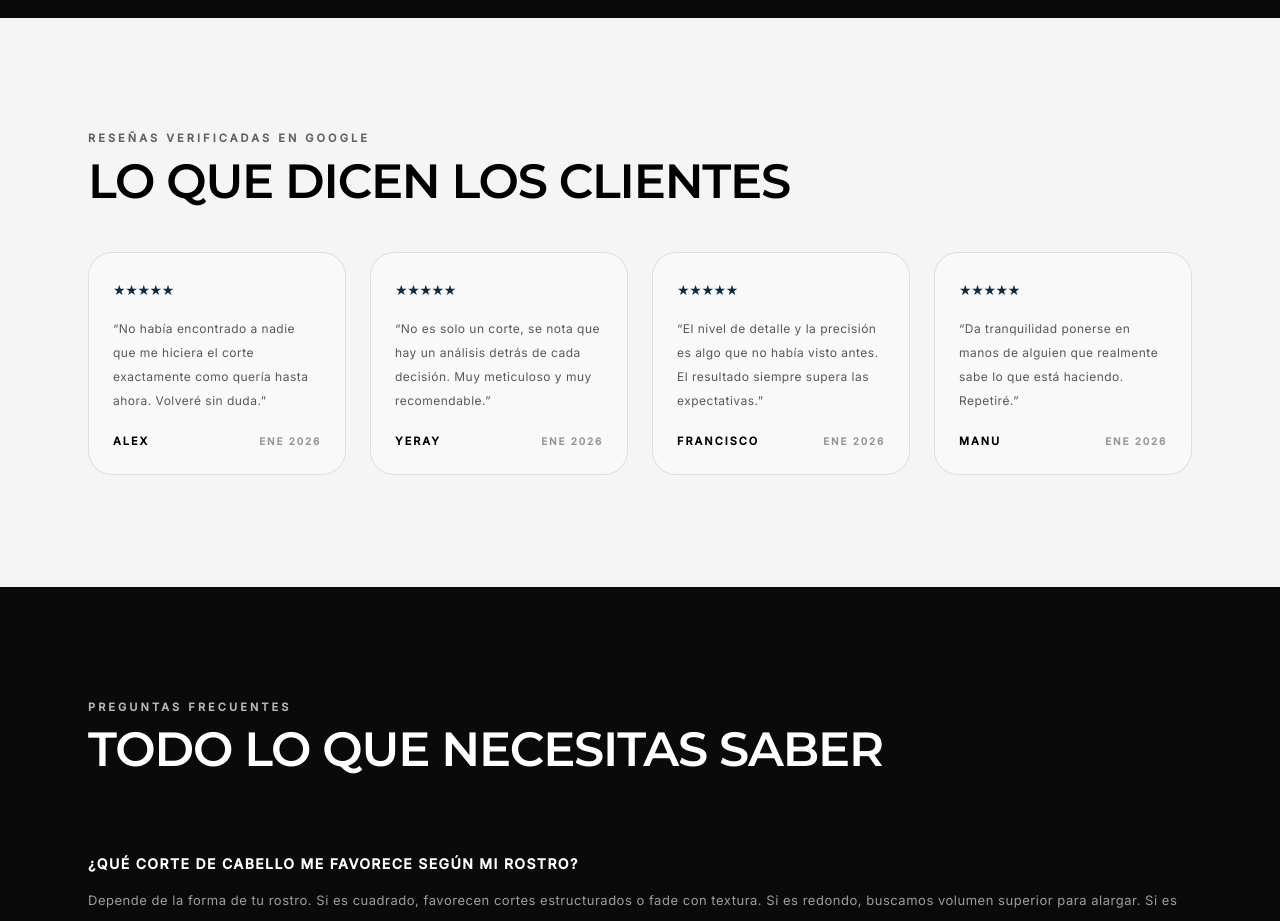
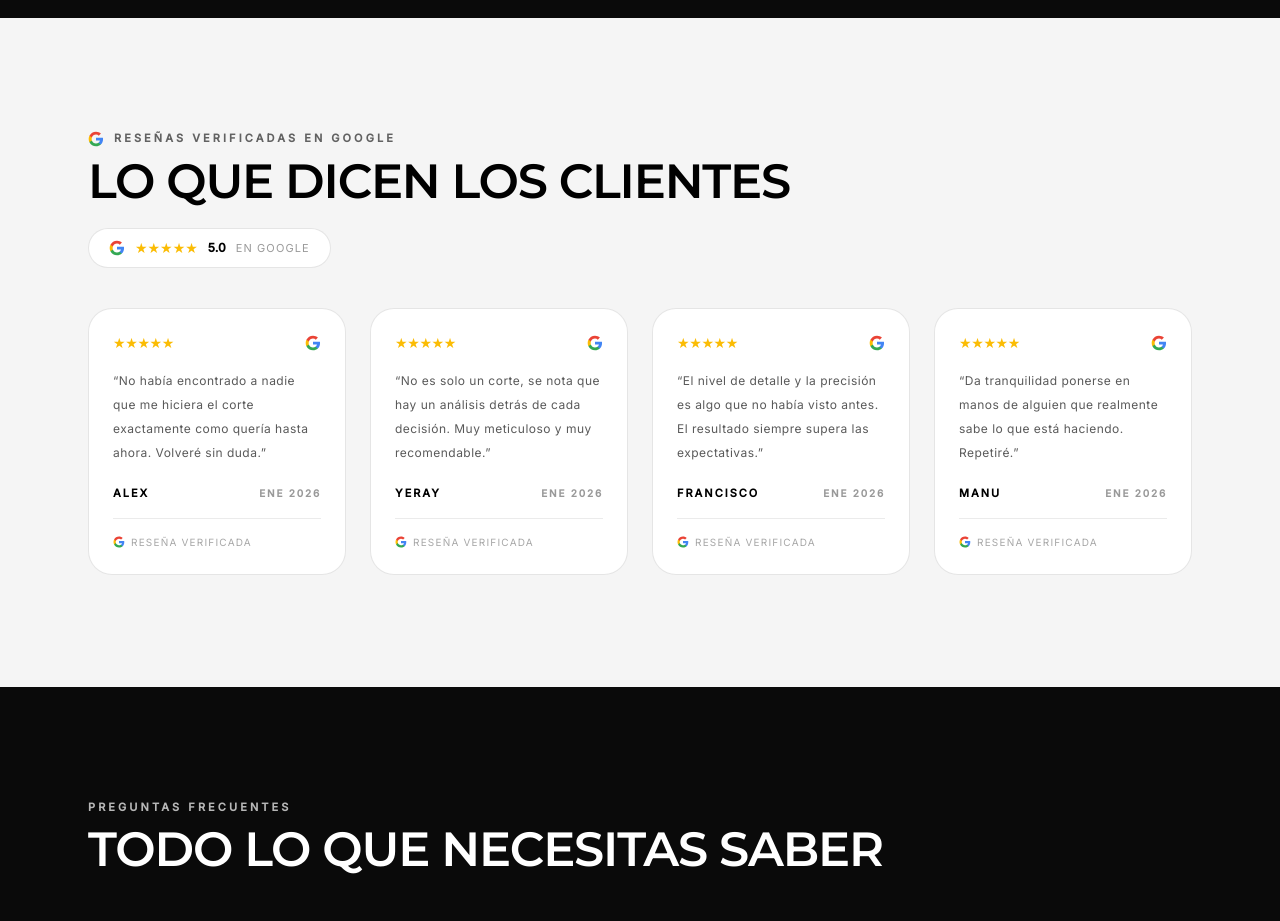
Before and after one commit to BrunoMarconi/Luxury_barber, a Next.js app: page /corte-de-pelo-hombre-marbella in a window 1280 px wide. Shown: the part 5820-6741 px from the top of the page. Built offline with nearby package versions, Linux system fonts and the light colour scheme; no server answers.

Commit message:
feat: Google branding en secciones de reseñas (logo, badge 5.0, verificado)

```diff
--- a/app/arreglo-de-barba-marbella/BarbaClient.tsx
+++ b/app/arreglo-de-barba-marbella/BarbaClient.tsx
@@ -63,9 +63,20 @@ const REVIEWS = [
 
 function Stars({ n = 5 }: { n?: number }) {
   return (
-    <span className="text-[#0F2A44] tracking-tight text-sm">
+    <span className="text-[#FBBC04] tracking-tight text-sm">
       {"★".repeat(n)}
     </span>
+  );
+}
+
+function GoogleG({ className = "w-4 h-4" }: { className?: string }) {
+  return (
+    <svg viewBox="0 0 24 24" className={className} xmlns="http://www.w3.org/2000/svg">
+      <path d="M22.56 12.25c0-.78-.07-1.53-.2-2.25H12v4.26h5.92c-.26 1.37-1.04 2.53-2.21 3.31v2.77h3.57c2.08-1.92 3.28-4.74 3.28-8.09z" fill="#4285F4"/>
+      <path d="M12 23c2.97 0 5.46-.98 7.28-2.66l-3.57-2.77c-.98.66-2.23 1.06-3.71 1.06-2.86 0-5.29-1.93-6.16-4.53H2.18v2.84C3.99 20.53 7.7 23 12 23z" fill="#34A853"/>
+      <path d="M5.84 14.09c-.22-.66-.35-1.36-.35-2.09s.13-1.43.35-2.09V7.07H2.18C1.43 8.55 1 10.22 1 12s.43 3.45 1.18 4.93l2.85-2.22.81-.62z" fill="#FBBC05"/>
+      <path d="M12 5.38c1.62 0 3.06.56 4.21 1.64l3.15-3.15C17.45 2.09 14.97 1 12 1 7.7 1 3.99 3.47 2.18 7.07l3.66 2.84c.87-2.6 3.3-4.53 6.16-4.53z" fill="#EA4335"/>
+    </svg>
   );
 }
 
@@ -489,21 +500,35 @@ export default function BarbaClient({ googleReviews = [] }: { googleReviews?: Go
       <section className="bg-[#F5F5F5] py-24 lg:py-32">
         <div className="mx-auto max-w-6xl px-6">
           <FadeUp>
-            <p className="text-[11px] font-semibold uppercase tracking-[0.28em] text-black/60">
-              Reseñas verificadas en Google
-            </p>
+            <div className="flex items-center gap-2.5">
+              <GoogleG className="w-4 h-4 shrink-0" />
+              <p className="text-[11px] font-semibold uppercase tracking-[0.28em] text-black/60">
+                Reseñas verificadas en Google
+              </p>
+            </div>
           </FadeUp>
           <FadeUp delay={0.05}>
             <h2 className="mt-3 text-[36px] font-semibold uppercase leading-[0.95] tracking-tight sm:text-[48px]">
               Lo que dice la gente
             </h2>
           </FadeUp>
+          <FadeUp delay={0.08}>
+            <div className="mt-6 inline-flex items-center gap-2.5 rounded-full border border-black/10 bg-white px-5 py-2.5">
+              <GoogleG className="w-4 h-4 shrink-0" />
+              <span className="text-[#FBBC04] text-sm leading-none">★★★★★</span>
+              <span className="text-[12px] font-semibold text-black">5.0</span>
+              <span className="text-[11px] text-black/40 uppercase tracking-[0.1em]">en Google</span>
+            </div>
+          </FadeUp>
 
-          <div className="mt-12 grid gap-6 sm:grid-cols-2 lg:grid-cols-4">
+          <div className="mt-10 grid gap-6 sm:grid-cols-2 lg:grid-cols-4">
             {reviews.map((r, i) => (
-              <FadeUp key={r.id} delay={i * 0.06} className="rounded-3xl border border-black/10 bg-white/40 p-6 backdrop-blur">
-                <Stars n={r.rating} />
-                <p className="mt-4 text-[12px] leading-6 tracking-[0.04em] text-black/65">
+              <FadeUp key={r.id} delay={i * 0.06} className="rounded-3xl border border-black/10 bg-white p-6 flex flex-col">
+                <div className="flex items-start justify-between">
+                  <Stars n={r.rating} />
+                  <GoogleG className="w-4 h-4 shrink-0 mt-0.5" />
+                </div>
+                <p className="mt-4 flex-1 text-[12px] leading-6 tracking-[0.04em] text-black/65">
                   &ldquo;{r.text}&rdquo;
                 </p>
                 <div className="mt-5 flex items-center justify-between">
@@ -513,6 +538,10 @@ export default function BarbaClient({ googleReviews = [] }: { googleReviews?: Go
                   <p className="text-[10px] font-semibold uppercase tracking-[0.18em] text-black/40">
                     {r.date}
                   </p>
+                </div>
+                <div className="mt-4 pt-4 border-t border-black/[0.08] flex items-center gap-1.5">
+                  <GoogleG className="w-3 h-3 shrink-0" />
+                  <span className="text-[10px] tracking-[0.12em] uppercase text-black/35">Reseña verificada</span>
                 </div>
               </FadeUp>
             ))}
--- a/app/corte-de-pelo-hombre-marbella/CorteClient.tsx
+++ b/app/corte-de-pelo-hombre-marbella/CorteClient.tsx
@@ -63,9 +63,20 @@ const REVIEWS = [
 
 function Stars({ n = 5 }: { n?: number }) {
   return (
-    <span className="text-[#0F2A44] tracking-tight text-sm">
+    <span className="text-[#FBBC04] tracking-tight text-sm">
       {"★".repeat(n)}
     </span>
+  );
+}
+
+function GoogleG({ className = "w-4 h-4" }: { className?: string }) {
+  return (
+    <svg viewBox="0 0 24 24" className={className} xmlns="http://www.w3.org/2000/svg">
+      <path d="M22.56 12.25c0-.78-.07-1.53-.2-2.25H12v4.26h5.92c-.26 1.37-1.04 2.53-2.21 3.31v2.77h3.57c2.08-1.92 3.28-4.74 3.28-8.09z" fill="#4285F4"/>
+      <path d="M12 23c2.97 0 5.46-.98 7.28-2.66l-3.57-2.77c-.98.66-2.23 1.06-3.71 1.06-2.86 0-5.29-1.93-6.16-4.53H2.18v2.84C3.99 20.53 7.7 23 12 23z" fill="#34A853"/>
+      <path d="M5.84 14.09c-.22-.66-.35-1.36-.35-2.09s.13-1.43.35-2.09V7.07H2.18C1.43 8.55 1 10.22 1 12s.43 3.45 1.18 4.93l2.85-2.22.81-.62z" fill="#FBBC05"/>
+      <path d="M12 5.38c1.62 0 3.06.56 4.21 1.64l3.15-3.15C17.45 2.09 14.97 1 12 1 7.7 1 3.99 3.47 2.18 7.07l3.66 2.84c.87-2.6 3.3-4.53 6.16-4.53z" fill="#EA4335"/>
+    </svg>
   );
 }
 
@@ -525,21 +536,35 @@ export default function CorteClient({ googleReviews = [] }: { googleReviews?: Go
       <section className="bg-[#F5F5F5] py-20 lg:py-28">
         <div className="mx-auto max-w-6xl px-6">
           <FadeUp>
-            <p className="text-[11px] font-semibold uppercase tracking-[0.28em] text-black/60">
-              Reseñas verificadas en Google
-            </p>
+            <div className="flex items-center gap-2.5">
+              <GoogleG className="w-4 h-4 shrink-0" />
+              <p className="text-[11px] font-semibold uppercase tracking-[0.28em] text-black/60">
+                Reseñas verificadas en Google
+              </p>
+            </div>
           </FadeUp>
           <FadeUp delay={0.05}>
             <h2 className="mt-3 text-[36px] font-semibold uppercase leading-[0.95] tracking-tight sm:text-[48px]">
               Lo que dicen los clientes
             </h2>
           </FadeUp>
+          <FadeUp delay={0.08}>
+            <div className="mt-6 inline-flex items-center gap-2.5 rounded-full border border-black/10 bg-white px-5 py-2.5">
+              <GoogleG className="w-4 h-4 shrink-0" />
+              <span className="text-[#FBBC04] text-sm leading-none">★★★★★</span>
+              <span className="text-[12px] font-semibold text-black">5.0</span>
+              <span className="text-[11px] text-black/40 uppercase tracking-[0.1em]">en Google</span>
+            </div>
+          </FadeUp>
 
-          <div className="mt-12 grid gap-6 sm:grid-cols-2 lg:grid-cols-4">
+          <div className="mt-10 grid gap-6 sm:grid-cols-2 lg:grid-cols-4">
             {reviews.map((r, i) => (
-              <FadeUp key={r.id} delay={i * 0.06} className="rounded-3xl border border-black/10 bg-white/40 p-6 backdrop-blur">
-                <Stars n={r.rating} />
-                <p className="mt-4 text-[12px] leading-6 tracking-[0.04em] text-black/65">
+              <FadeUp key={r.id} delay={i * 0.06} className="rounded-3xl border border-black/10 bg-white p-6 flex flex-col">
+                <div className="flex items-start justify-between">
+                  <Stars n={r.rating} />
+                  <GoogleG className="w-4 h-4 shrink-0 mt-0.5" />
+                </div>
+                <p className="mt-4 flex-1 text-[12px] leading-6 tracking-[0.04em] text-black/65">
                   &ldquo;{r.text}&rdquo;
                 </p>
                 <div className="mt-5 flex items-center justify-between">
@@ -549,6 +574,10 @@ export default function CorteClient({ googleReviews = [] }: { googleReviews?: Go
                   <p className="text-[10px] font-semibold uppercase tracking-[0.18em] text-black/40">
                     {r.date}
                   </p>
+                </div>
+                <div className="mt-4 pt-4 border-t border-black/[0.08] flex items-center gap-1.5">
+                  <GoogleG className="w-3 h-3 shrink-0" />
+                  <span className="text-[10px] tracking-[0.12em] uppercase text-black/35">Reseña verificada</span>
                 </div>
               </FadeUp>
             ))}
--- a/app/corte-y-barba-premium-marbella/CorteBarbaClient.tsx
+++ b/app/corte-y-barba-premium-marbella/CorteBarbaClient.tsx
@@ -63,9 +63,20 @@ const REVIEWS = [
 
 function Stars({ n = 5 }: { n?: number }) {
   return (
-    <span className="text-[#0F2A44] tracking-tight text-sm">
+    <span className="text-[#FBBC04] tracking-tight text-sm">
       {"★".repeat(n)}
     </span>
+  );
+}
+
+function GoogleG({ className = "w-4 h-4" }: { className?: string }) {
+  return (
+    <svg viewBox="0 0 24 24" className={className} xmlns="http://www.w3.org/2000/svg">
+      <path d="M22.56 12.25c0-.78-.07-1.53-.2-2.25H12v4.26h5.92c-.26 1.37-1.04 2.53-2.21 3.31v2.77h3.57c2.08-1.92 3.28-4.74 3.28-8.09z" fill="#4285F4"/>
+      <path d="M12 23c2.97 0 5.46-.98 7.28-2.66l-3.57-2.77c-.98.66-2.23 1.06-3.71 1.06-2.86 0-5.29-1.93-6.16-4.53H2.18v2.84C3.99 20.53 7.7 23 12 23z" fill="#34A853"/>
+      <path d="M5.84 14.09c-.22-.66-.35-1.36-.35-2.09s.13-1.43.35-2.09V7.07H2.18C1.43 8.55 1 10.22 1 12s.43 3.45 1.18 4.93l2.85-2.22.81-.62z" fill="#FBBC05"/>
+      <path d="M12 5.38c1.62 0 3.06.56 4.21 1.64l3.15-3.15C17.45 2.09 14.97 1 12 1 7.7 1 3.99 3.47 2.18 7.07l3.66 2.84c.87-2.6 3.3-4.53 6.16-4.53z" fill="#EA4335"/>
+    </svg>
   );
 }
 
@@ -476,21 +487,35 @@ export default function CorteBarbaClient({ googleReviews = [] }: { googleReviews
       <section className="bg-[#F5F5F5] py-24 lg:py-32">
         <div className="mx-auto max-w-6xl px-6">
           <FadeUp>
-            <p className="text-[11px] font-semibold uppercase tracking-[0.28em] text-black/60">
-              Reseñas verificadas en Google
-            </p>
+            <div className="flex items-center gap-2.5">
+              <GoogleG className="w-4 h-4 shrink-0" />
+              <p className="text-[11px] font-semibold uppercase tracking-[0.28em] text-black/60">
+                Reseñas verificadas en Google
+              </p>
+            </div>
           </FadeUp>
           <FadeUp delay={0.05}>
             <h2 className="mt-3 text-[36px] font-semibold uppercase leading-[0.95] tracking-tight sm:text-[48px]">
               Lo que dice la gente
             </h2>
           </FadeUp>
+          <FadeUp delay={0.08}>
+            <div className="mt-6 inline-flex items-center gap-2.5 rounded-full border border-black/10 bg-white px-5 py-2.5">
+              <GoogleG className="w-4 h-4 shrink-0" />
+              <span className="text-[#FBBC04] text-sm leading-none">★★★★★</span>
+              <span className="text-[12px] font-semibold text-black">5.0</span>
+              <span className="text-[11px] text-black/40 uppercase tracking-[0.1em]">en Google</span>
+            </div>
+          </FadeUp>
 
-          <div className="mt-12 grid gap-6 sm:grid-cols-2 lg:grid-cols-4">
+          <div className="mt-10 grid gap-6 sm:grid-cols-2 lg:grid-cols-4">
             {reviews.map((r, i) => (
-              <FadeUp key={r.id} delay={i * 0.06} className="rounded-3xl border border-black/10 bg-white/40 p-6 backdrop-blur">
-                <Stars n={r.rating} />
-                <p className="mt-4 text-[12px] leading-6 tracking-[0.04em] text-black/65">
+              <FadeUp key={r.id} delay={i * 0.06} className="rounded-3xl border border-black/10 bg-white p-6 flex flex-col">
+                <div className="flex items-start justify-between">
+                  <Stars n={r.rating} />
+                  <GoogleG className="w-4 h-4 shrink-0 mt-0.5" />
+                </div>
+                <p className="mt-4 flex-1 text-[12px] leading-6 tracking-[0.04em] text-black/65">
                   &ldquo;{r.text}&rdquo;
                 </p>
                 <div className="mt-5 flex items-center justify-between">
@@ -500,6 +525,10 @@ export default function CorteBarbaClient({ googleReviews = [] }: { googleReviews
                   <p className="text-[10px] font-semibold uppercase tracking-[0.18em] text-black/40">
                     {r.date}
                   </p>
+                </div>
+                <div className="mt-4 pt-4 border-t border-black/[0.08] flex items-center gap-1.5">
+                  <GoogleG className="w-3 h-3 shrink-0" />
+                  <span className="text-[10px] tracking-[0.12em] uppercase text-black/35">Reseña verificada</span>
                 </div>
               </FadeUp>
             ))}
```
